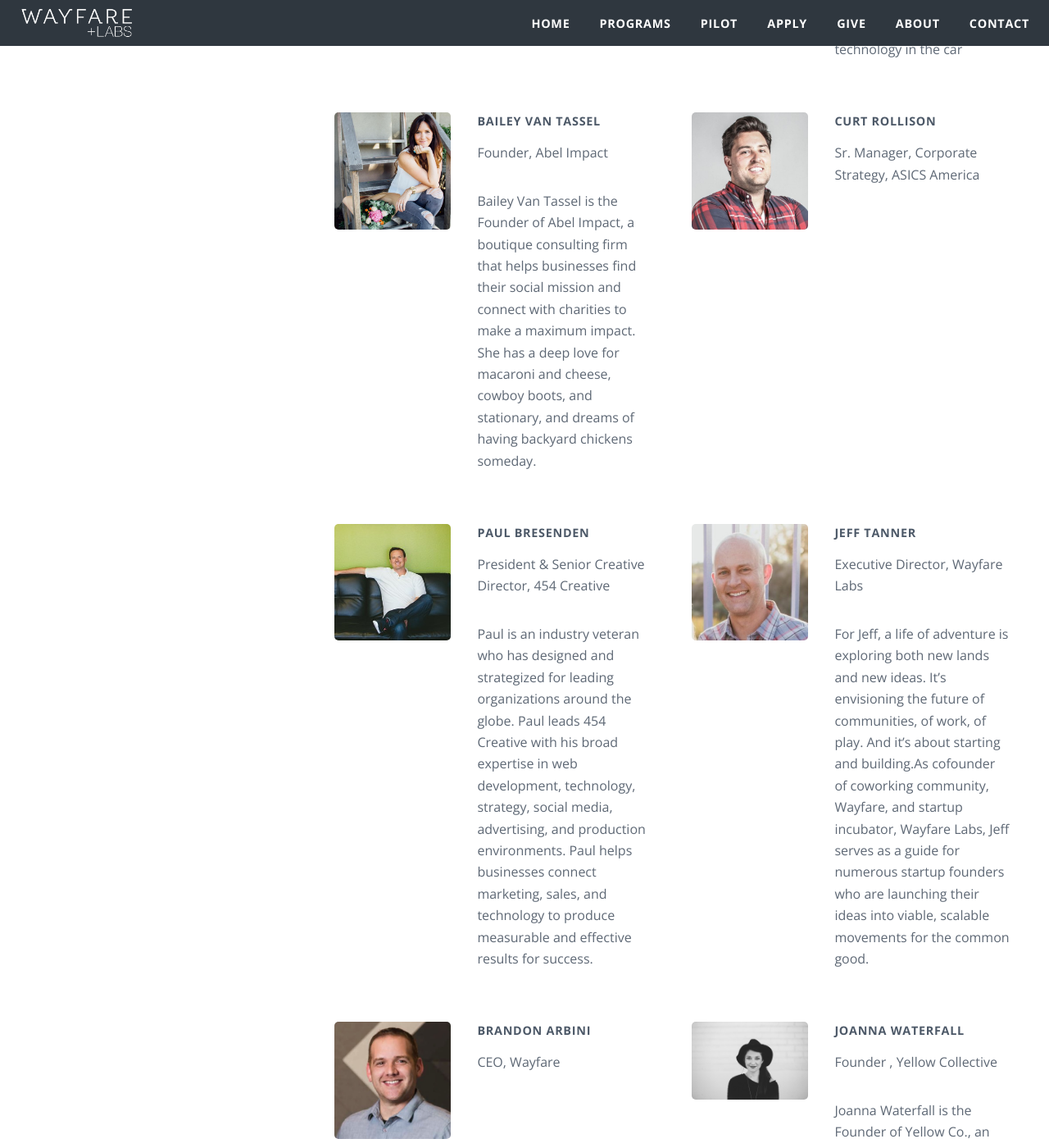
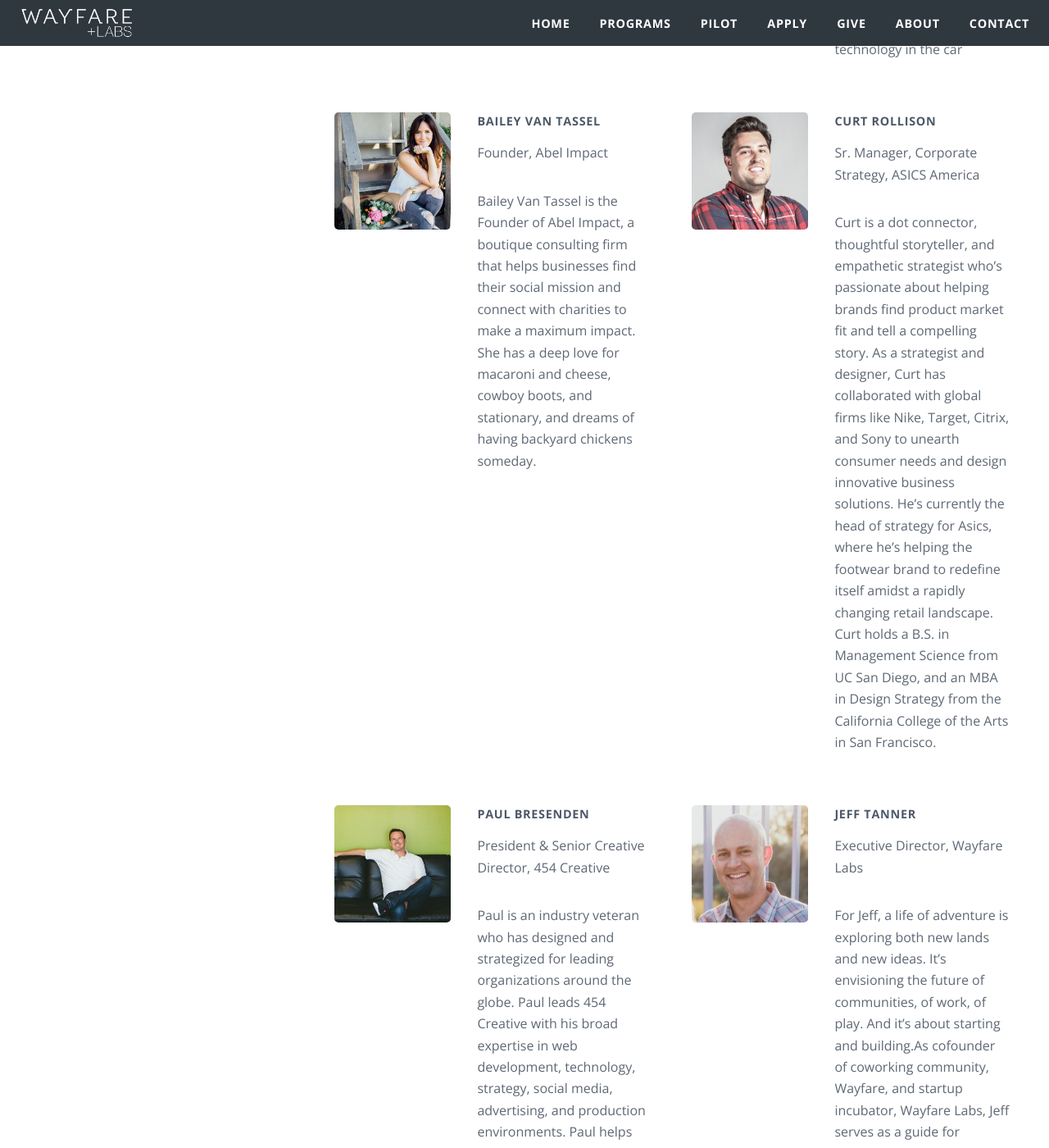
Before and after one commit to wayfareio/wayfarelabs.org, a Jekyll site: the page built from pilot.markdown, in a window 1280 px wide and 1400 px high, scrolled down 2943 px. Shown: the whole window at 82% size. Built offline with Jekyll 4.4.1, drawn with Linux system fonts in a browser that asks for light colours; comment, search, counter and statistics services are not loaded.

Commit message:
Updated Pilot

```diff
--- a/pilot.markdown
+++ b/pilot.markdown
@@ -75,7 +75,9 @@
 - name: Curt Rollison
   company: ASICS America
   title: Sr. Manager, Corporate Strategy
-  bio_text:
+  bio_text: |-
+    Curt is a dot connector, thoughtful storyteller, and empathetic strategist who's passionate about helping brands find product market fit and tell a compelling story.
+    As a strategist and designer, Curt has collaborated with global firms like Nike, Target, Citrix, and Sony to unearth consumer needs and design innovative business solutions. He's currently the head of strategy for Asics, where he's helping the footwear brand to redefine itself amidst a rapidly changing retail landscape. Curt holds a B.S. in Management Science from UC San Diego, and an MBA in Design Strategy from the California College of the Arts in San Francisco.
   image: "/uploads/pilot-curt-rollison.jpg"
 - name: Paul Bresenden
   company: 454 Creative
```
